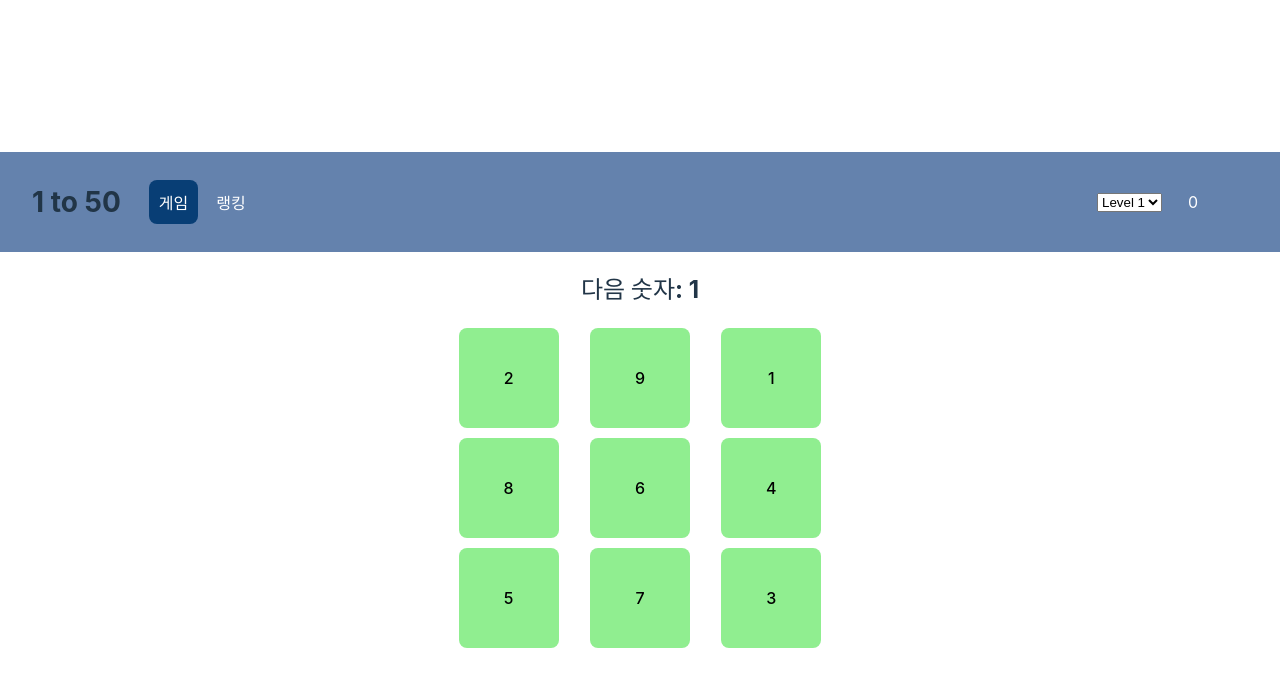
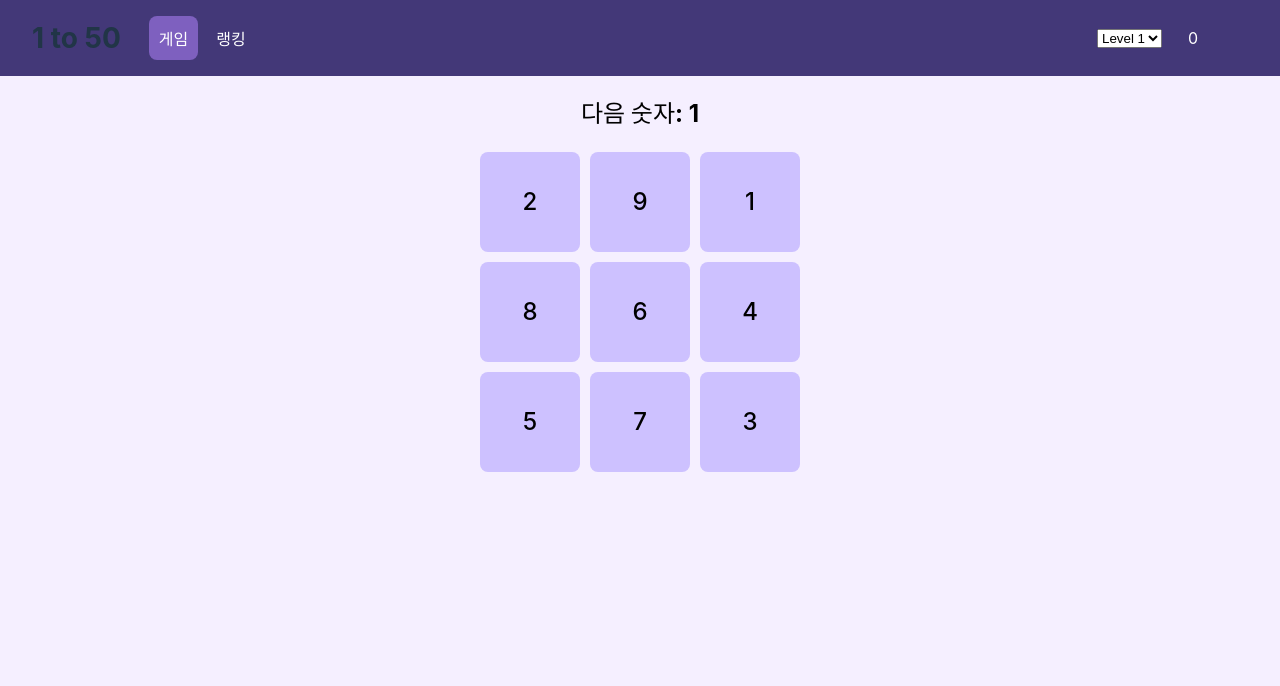
Before and after one commit to AND-SOPT-WEB/YoungKyungBae, a React (Vite) app in the folder week3/homework/: page / in a window 1280 px wide. Shown: the top 686 px of the page. Built offline with nearby package versions, Linux system fonts and the light colour scheme.

Commit message:
fix: 화면 배치 조정 & 색 조합

```diff
--- a/week3/homework/src/App.css
+++ b/week3/homework/src/App.css
@@ -1,9 +1,15 @@
 #root {
-  max-width: 1280px;
+  /* display: flex;
+  flex-direction: column;
+  align-items: center; */
+  /* max-width: 1280px; */
   margin: 0;
   padding: 0;
   width: 100%;
   text-align: center;
+  height: 100%;
+  position: absolute;
+  background-color: #F5EFFF;
 }
 
 .logo {
--- a/week3/homework/src/components/Game.jsx
+++ b/week3/homework/src/components/Game.jsx
@@ -80,7 +80,7 @@ const Game = ({nextNumber, setNextNumber, currentSet, setCurrentSet, timer, setT
             <GameButtonPlace>
                 {numbers.map((num, index) => (
                     num !== null ? (
-                        <GameButton key={index} onClick={() => numberClick(num)} style={{ backgroundColor: num <= 9 ? 'lightgreen' : 'darkgreen' }}>
+                        <GameButton key={index} onClick={() => numberClick(num)} style={{ backgroundColor: num <= 9 ? '#CDC1FF' : '#A594F9' }}>
                             {num}
                         </GameButton>
                     ) : (
@@ -96,8 +96,11 @@ const Game = ({nextNumber, setNextNumber, currentSet, setCurrentSet, timer, setT
 
 
 const GameBoard = styled.main`
-    width: 30%;
-    margin: auto;
+    display: flex;
+    flex-direction: column;
+    align-items: center;
+
+    color: black;
 `
 
 const GameButtonPlace = styled.section`
@@ -111,6 +114,7 @@ const GameButtonPlace = styled.section`
 const GameButton = styled.button`
     width: 100px;
     height: 100px;
+    font-size: 1.5em;
 `
 
 const EmptyButton = styled.div`
--- a/week3/homework/src/components/Header.jsx
+++ b/week3/homework/src/components/Header.jsx
@@ -28,9 +28,10 @@ const HeaderContainer = styled.header`
     display: flex;
     align-items: center;
     padding: 1rem 2rem;
-    background-color: #6482AD;
+    background-color: #433878;
     box-sizing: border-box;
-    width: 100%;
+    height: 76px;
+    margin: 0;
 `;
 
 const Name = styled.h1`
@@ -44,14 +45,19 @@ const SelectButton = styled.nav`
 `;
 
 const Button = styled.button`
-    background-color: ${(props) => (props.active ? '#083e75' : 'rgb(0, 0, 0, 0)')};
+    background-color: ${(props) => (props.active ? '#7E60BF' : 'rgb(0, 0, 0, 0)')};
     color: white;
     border: none;
     padding: 10px;
     cursor: pointer;
 
     &:hover {
-        background-color: #083e75;
+        background-color: #E4B1F0;
+    }
+
+    &:focus {
+        outline: none;
+        border: none;
     }
 `;
 
--- a/week3/homework/src/components/Ranking.jsx
+++ b/week3/homework/src/components/Ranking.jsx
@@ -0,0 +1,99 @@
+import React, { useState } from 'react'
+import styled from "@emotion/styled";
+
+const Ranking = () => {
+    const [resetData, setResetData] = useState(false);
+
+    // const [gameData, setGameData] = useState(JSON.parse(localStorage.getItem("gameData")) ?? []);
+    const gameData = JSON.parse(localStorage.getItem("gameData")) ?? [];
+
+    const sortedData = gameData.sort((a,b) => parseFloat(a.playTime) - parseFloat(b.playTime));
+
+    // setResetData(false);
+
+    return (
+        <main>
+            <RankingContainer>
+                <RankingBoard>
+                    <h2>랭킹</h2>
+                    <button onClick={() => {
+                        localStorage.removeItem("gameData");
+                        setResetData(!resetData);
+                        console.log(resetData);
+
+                        // window.location.reload();
+                    }}>초기화</button>
+                </RankingBoard>
+                <StyledTable>
+                    <thead>
+                        <tr>
+                            <th>타임스탬프</th>
+                            <th>레벨</th>
+                            <th>플레이 시간</th>
+                        </tr>
+                    </thead>
+                    <tbody>
+                        {sortedData.map((record, index) => (
+                            <tr key={index}>
+                                <td>{record.timestamp}</td>
+                                <td>{record.level}</td>
+                                <td>{record.playTime}</td>
+                            </tr>
+                        ))}
+                    </tbody>
+                </StyledTable>
+            </RankingContainer>
+        </main>
+    )
+}
+
+
+const RankingContainer = styled.section`
+    width: 50%;
+    margin: 40px auto;
+    background-color: white;
+    padding: 15px 15px;
+    border-radius: 5px;
+`
+
+const RankingBoard = styled.article`
+    display: grid;
+    grid-template-columns: 1fr 1fr 1fr;
+    align-items: center;
+    width: 100%;
+
+    h2 {
+        grid-column: 2 / 3; // h2를 두 번째 열에 배치
+        justify-self: center; // h2를 가운데 정렬
+        color: black;
+        font-size: 1.8rem;
+        margin: 0;
+    }
+
+    button {
+        grid-column: 3 / 4; // 버튼을 세 번째 열에 배치
+        justify-self: end; // 버튼을 오른쪽 정렬
+    }
+
+`
+
+const StyledTable = styled.table`
+    width: 100%;
+    border-collapse: collapse;
+    margin-top: 1rem;
+    color: black;
+
+    th, td {
+        border: 1px solid;
+        border-color: #6482AD;
+        padding: 10px 5px;
+        text-align: center;
+    }
+
+    th {
+        background-color: #A594F9;
+        color: #fffaf8;
+    }
+`
+
+export default Ranking
```
